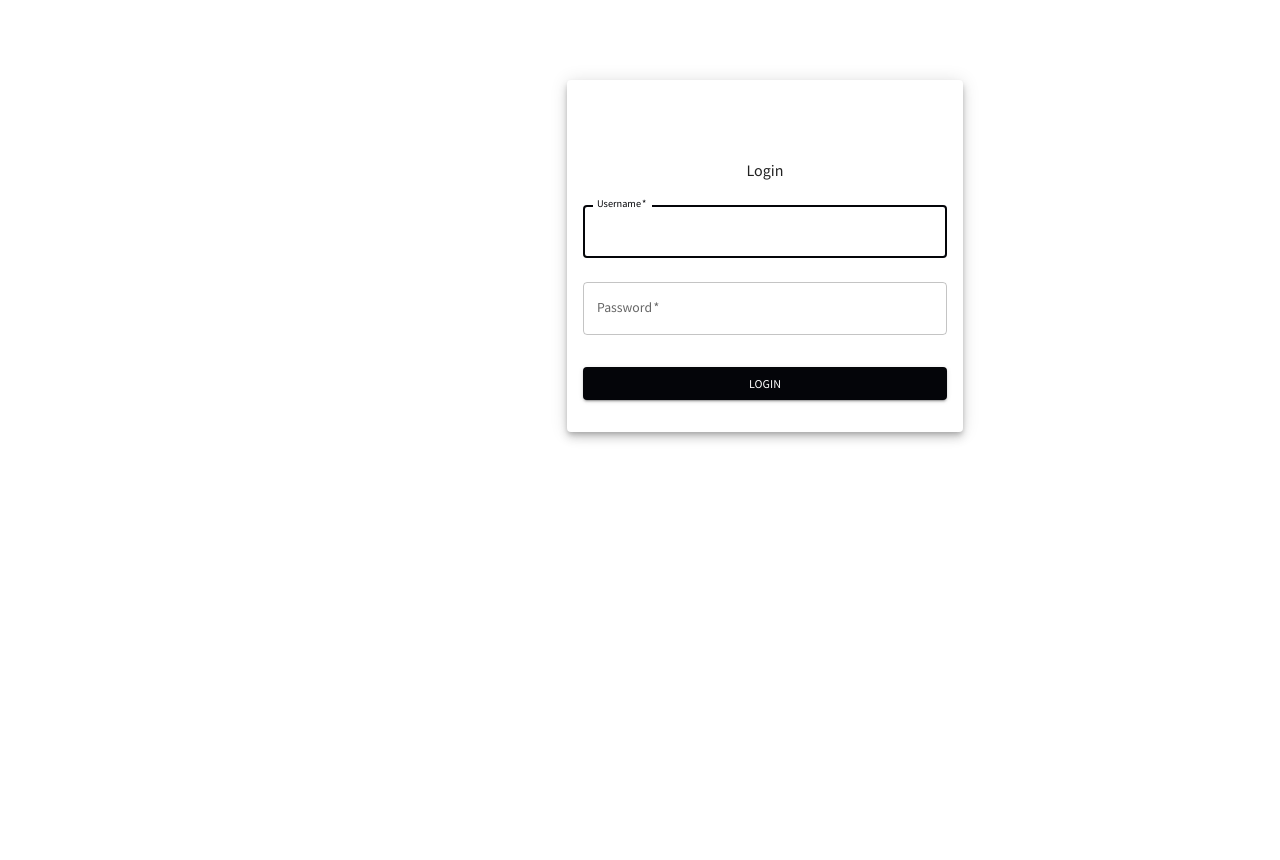
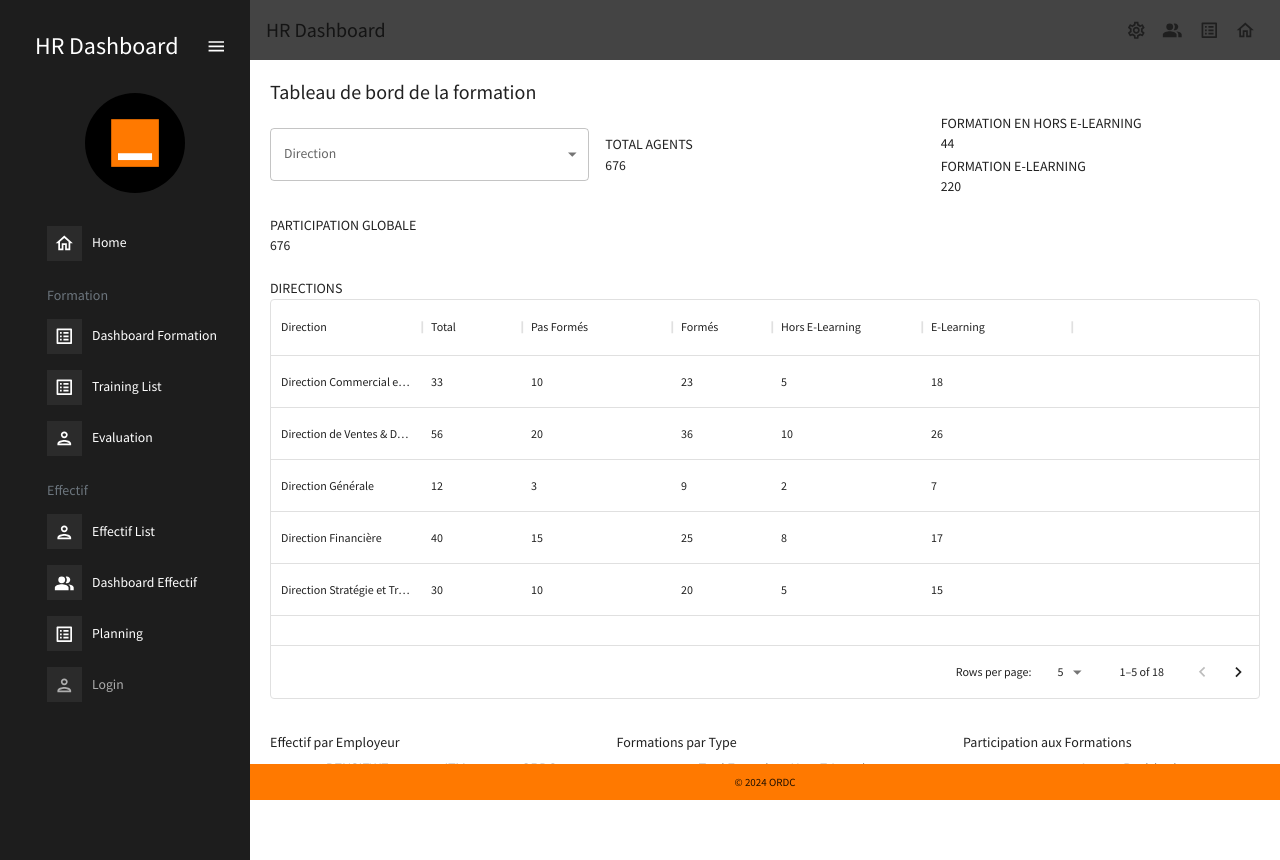
Before and after one commit to divineago/tempOrangeFront, a React (Create React App) app: page /trainingdashboard in a window 1280 px wide. Before the commit this address led to /login. Built offline with nearby package versions, Linux system fonts and the light colour scheme.

Commit message:
Mise à jour TRAINING DASHBOARD

```diff
--- a/package.json
+++ b/package.json
@@ -29,6 +29,8 @@
     "emailjs-com": "^3.2.0",
     "file-saver": "^2.0.5",
     "formik": "^2.2.9",
+    "jspdf": "^2.5.1",
+    "jspdf-autotable": "^3.8.2",
     "moment": "^2.30.1",
     "nodemailer": "^6.9.14",
     "react": "^18.2.0",
--- a/src/App.js
+++ b/src/App.js
@@ -1,7 +1,7 @@
-import React, { useState } from 'react';
+import React from 'react';
 import { ThemeProvider, CssBaseline } from '@mui/material';
 import { ColorModeContext, useMode } from './theme';
-import { Routes, Route, Navigate } from 'react-router-dom';
+import { Routes, Route } from 'react-router-dom';
 import Sidebar from './scenes/global/Sidebar';
 import Topbar from './scenes/global/Topbar';
 import TrainingForm from './scenes/training/TrainingForm';
@@ -20,30 +20,29 @@ import './index.css'; // Assurez-vous d'importer le fichier de styles
 
 function App() {
   const [theme, colorMode] = useMode();
-  const [isAuthenticated, setIsAuthenticated] = useState(false);
 
   return (
     <ColorModeContext.Provider value={colorMode}>
       <ThemeProvider theme={theme}>
         <CssBaseline />
         <div className="app">
-          {isAuthenticated && <Sidebar />}
+          <Sidebar />
           <main className="content">
-            {isAuthenticated && <Topbar />}
+            <Topbar />
             <div className="main-content">
               <Routes>
-                <Route path="/login" element={<Login setIsAuthenticated={setIsAuthenticated} />} />
+                <Route path="/login" element={<Login />} />
                 <Route path="/signup" element={<SignUpForm />} />
-                <Route path="/trainingdashboard" element={isAuthenticated ? <TrainingDashboard /> : <Navigate to="/login" />} />
-                <Route path="/trainingform" element={isAuthenticated ? <TrainingForm /> : <Navigate to="/login" />} />
-                <Route path="/trainingprogress" element={isAuthenticated ? <TrainingProgress /> : <Navigate to="/login" />} />
-                <Route path="/effectiflist" element={isAuthenticated ? <EffectifList /> : <Navigate to="/login" />} />
-                <Route path="/traininglist" element={isAuthenticated ? <TrainingList /> : <Navigate to="/login" />} />
-                <Route path="/effectifdashboard" element={isAuthenticated ? <EffectifDashboard /> : <Navigate to="/login" />} />
-                <Route path="/notificationpopup" element={isAuthenticated ? <NotificationPopup /> : <Navigate to="/login" />} />
-                <Route path="/evaluation" element={isAuthenticated ? <Evaluation /> : <Navigate to="/login" />} />
-                <Route path="/calendar" element={isAuthenticated ? <TrainingCalendar /> : <Navigate to="/login" />} />
-                <Route path="/admin" element={isAuthenticated ? <AdminView /> : <Navigate to="/login" />} />
+                <Route path="/trainingdashboard" element={<TrainingDashboard />} />
+                <Route path="/trainingform" element={<TrainingForm />} />
+                <Route path="/trainingprogress" element={<TrainingProgress />} />
+                <Route path="/effectiflist" element={<EffectifList />} />
+                <Route path="/traininglist" element={<TrainingList />} />
+                <Route path="/effectifdashboard" element={<EffectifDashboard />} />
+                <Route path="/notificationpopup" element={<NotificationPopup />} />
+                <Route path="/evaluation" element={<Evaluation />} />
+                <Route path="/calendar" element={<TrainingCalendar />} />
+                <Route path="/admin" element={<AdminView />} />
               </Routes>
             </div>
           </main>
--- a/src/data/mockData.js
+++ b/src/data/mockData.js
@@ -267,3 +267,58 @@ export const initialEffectifData = [
   },
   // Ajoutez plus d'effectifs initiaux au besoin
 ];
+export const mockData = {
+  totalAgents: 676,
+  trainingParticipation: {
+    inPerson: 44,
+    eLearning: 220,
+    total: 676,
+  },
+  directions: [
+    { name: 'Direction Commercial et Marketing B2B', total: 33, notTrained: 10, trained: 23, inPerson: 5, eLearning: 18 },
+    { name: 'Direction de Ventes & Distribution grand public', total: 56, notTrained: 20, trained: 36, inPerson: 10, eLearning: 26 },
+    { name: 'Direction Générale', total: 12, notTrained: 3, trained: 9, inPerson: 2, eLearning: 7 },
+    { name: 'Direction Financière', total: 40, notTrained: 15, trained: 25, inPerson: 8, eLearning: 17 },
+    { name: 'Direction Stratégie et Transformation', total: 30, notTrained: 10, trained: 20, inPerson: 5, eLearning: 15 },
+    { name: 'Direction des Ressources Humaines', total: 25, notTrained: 8, trained: 17, inPerson: 4, eLearning: 13 },
+    { name: 'Direction Expérience Client', total: 50, notTrained: 18, trained: 32, inPerson: 12, eLearning: 20 },
+    { name: 'Direction Achats et Logistique', total: 35, notTrained: 12, trained: 23, inPerson: 7, eLearning: 16 },
+    { name: 'Direction Juridique & Affaires Réglementaires', total: 22, notTrained: 6, trained: 16, inPerson: 3, eLearning: 13 },
+    { name: 'Direction Marketing & Communication B2C', total: 45, notTrained: 16, trained: 29, inPerson: 9, eLearning: 20 },
+    { name: 'Orange Money', total: 20, notTrained: 5, trained: 15, inPerson: 4, eLearning: 11 },
+    { name: 'DRSI', total: 38, notTrained: 12, trained: 26, inPerson: 8, eLearning: 18 },
+    { name: 'GRAND KATANGA', total: 32, notTrained: 10, trained: 22, inPerson: 6, eLearning: 16 },
+    { name: 'GRAND KASAI', total: 28, notTrained: 9, trained: 19, inPerson: 5, eLearning: 14 },
+    { name: 'GRAND KIVU', total: 24, notTrained: 8, trained: 16, inPerson: 4, eLearning: 12 },
+    { name: 'GRAND NORD', total: 26, notTrained: 7, trained: 19, inPerson: 5, eLearning: 14 },
+    { name: 'KONGO CENTRAL', total: 18, notTrained: 5, trained: 13, inPerson: 3, eLearning: 10 },
+    { name: 'KINSHASA', total: 70, notTrained: 25, trained: 45, inPerson: 15, eLearning: 30 },
+  ],
+  donutDataEffectif: {
+    labels: ['BENSIZWE', 'ITM', 'ORDC'],
+    datasets: [
+      {
+        data: [272, 140, 264],
+        backgroundColor: ['#FF6384', '#36A2EB', '#FFCE56'],
+      },
+    ],
+  },
+  donutDataFormation: {
+    labels: ['Total Formations Hors E-Learning', 'Total Formations E-Learning'],
+    datasets: [
+      {
+        data: [44, 220],
+        backgroundColor: ['#FF6384', '#FFCE56'],
+      },
+    ],
+  },
+  donutDataParticipation: {
+    labels: ['Aucune Participation', 'Au Moins Une Participation'],
+    datasets: [
+      {
+        data: [676, 0],
+        backgroundColor: ['#FF6384', '#FFCE56'],
+      },
+    ],
+  },
+};
--- a/src/scenes/global/Sidebar.jsx
+++ b/src/scenes/global/Sidebar.jsx
@@ -29,7 +29,6 @@ const Sidebar = () => {
   const [isCollapsed, setIsCollapsed] = useState(false);
   const [selected, setSelected] = useState('Dashboard');
   const [openLogin, setOpenLogin] = useState(false);
-  const [isAuthenticated, setIsAuthenticated] = useState(false);
 
   const toggleSidebar = () => {
     setIsCollapsed(!isCollapsed);
@@ -169,11 +168,9 @@ const Sidebar = () => {
               selected={selected}
               setSelected={setSelected}
             />
-            {!isAuthenticated && (
-              <MenuItem onClick={handleOpenLogin} icon={<PersonOutlinedIcon />}>
-                <Typography>Login</Typography>
-              </MenuItem>
-            )}
+            <MenuItem onClick={handleOpenLogin} icon={<PersonOutlinedIcon />}>
+              <Typography>Login</Typography>
+            </MenuItem>
           </Box>
         </Menu>
       </ProSidebar>
@@ -198,7 +195,7 @@ const Sidebar = () => {
             p: 4,
           }}
         >
-          <Login setIsAuthenticated={setIsAuthenticated} />
+          <Login />
         </Box>
       </Modal>
     </Box>
--- a/src/scenes/training/TrainingCalendar.jsx
+++ b/src/scenes/training/TrainingCalendar.jsx
@@ -2,77 +2,128 @@ import React, { useState } from 'react';
 import { Calendar, momentLocalizer } from 'react-big-calendar';
 import moment from 'moment';
 import 'react-big-calendar/lib/css/react-big-calendar.css';
-import { Box, Button, Modal, TextField, Typography } from '@mui/material';
-
-// Configurer moment en français
-import 'moment/locale/fr';
-moment.locale('fr');
+import { Box, Button, Dialog, DialogActions, DialogContent, DialogTitle, TextField } from '@mui/material';
 
 const localizer = momentLocalizer(moment);
 
-const messages = {
-  allDay: 'Toute la journée',
-  previous: 'Précédent',
-  next: 'Suivant',
-  today: "Aujourd'hui",
-  month: 'Mois',
-  week: 'Semaine',
-  day: 'Jour',
-  agenda: 'Agenda',
-  date: 'Date',
-  time: 'Heure',
-  event: 'Événement',
-  showMore: total => `+ ${total} plus`,
-};
+const events = [
+  // Exemple de données d'événements
+  {
+    title: 'Formation A',
+    start: new Date(2024, 6, 10),
+    end: new Date(2024, 6, 15),
+    evaluation: new Date(2024, 6, 17)
+  },
+  {
+    title: 'Formation B',
+    start: new Date(2024, 6, 20),
+    end: new Date(2024, 6, 25),
+    evaluation: new Date(2024, 6, 27)
+  },
+];
 
 const TrainingCalendar = () => {
-  const [events, setEvents] = useState([]);
-  const [open, setOpen] = useState(false);
-  const [title, setTitle] = useState('');
-  const [start, setStart] = useState('');
-  const [end, setEnd] = useState('');
+  const [openDialog, setOpenDialog] = useState(false);
+  const [newEvent, setNewEvent] = useState({
+    title: '',
+    start: '',
+    end: '',
+    evaluation: ''
+  });
 
-  const handleSelect = ({ start, end }) => {
-    setStart(start);
-    setEnd(end);
-    setOpen(true);
+  const handleOpenDialog = () => setOpenDialog(true);
+  const handleCloseDialog = () => setOpenDialog(false);
+
+  const handleInputChange = (e) => {
+    const { name, value } = e.target;
+    setNewEvent({ ...newEvent, [name]: value });
   };
 
-  const handleSubmit = () => {
-    setEvents([...events, { title, start, end }]);
-    setOpen(false);
+  const handleAddEvent = () => {
+    events.push({
+      title: newEvent.title,
+      start: new Date(newEvent.start),
+      end: new Date(newEvent.end),
+      evaluation: new Date(newEvent.evaluation)
+    });
+    setOpenDialog(false);
+    setNewEvent({ title: '', start: '', end: '', evaluation: '' });
   };
 
   return (
-    <Box p={2}>
-      <Typography variant="h4" gutterBottom>
-        Calendrier des formations
-      </Typography>
-      <Calendar
-        localizer={localizer}
-        events={events}
-        selectable
-        onSelectSlot={handleSelect}
-        style={{ height: 500 }}
-        messages={messages} // Ajouter les messages en français
-      />
-      <Modal open={open} onClose={() => setOpen(false)}>
-        <Box p={4} bgcolor="white" margin="auto" borderRadius={4}>
-          <Typography variant="h6" gutterBottom>
-            Ajouter une formation
-          </Typography>
+    <Box m="20px">
+      <Button variant="contained" color="primary" onClick={handleOpenDialog}>
+        Add Training
+      </Button>
+
+      <Dialog open={openDialog} onClose={handleCloseDialog}>
+        <DialogTitle>Add Training</DialogTitle>
+        <DialogContent>
           <TextField
-            label="Titre"
-            value={title}
-            onChange={(e) => setTitle(e.target.value)}
+            margin="dense"
+            label="Title"
+            name="title"
+            value={newEvent.title}
+            onChange={handleInputChange}
             fullWidth
-            required
           />
-          <Button variant="contained" color="primary" onClick={handleSubmit} sx={{ mt: 2 }}>
-            Ajouter
+          <TextField
+            margin="dense"
+            label="Start Date"
+            name="start"
+            type="date"
+            value={newEvent.start}
+            onChange={handleInputChange}
+            fullWidth
+            InputLabelProps={{
+              shrink: true,
+            }}
+          />
+          <TextField
+            margin="dense"
+            label="End Date"
+            name="end"
+            type="date"
+            value={newEvent.end}
+            onChange={handleInputChange}
+            fullWidth
+            InputLabelProps={{
+              shrink: true,
+            }}
+          />
+          <TextField
+            margin="dense"
+            label="Evaluation Date"
+            name="evaluation"
+            type="date"
+            value={newEvent.evaluation}
+            onChange={handleInputChange}
+            fullWidth
+            InputLabelProps={{
+              shrink: true,
+            }}
+          />
+        </DialogContent>
+        <DialogActions>
+          <Button onClick={handleCloseDialog} color="primary">
+            Cancel
           </Button>
-        </Box>
-      </Modal>
+          <Button onClick={handleAddEvent} color="primary">
+            Add
+          </Button>
+        </DialogActions>
+      </Dialog>
+
+      <Box mt="20px" height="600px">
+        <Calendar
+          localizer={localizer}
+          events={events}
+          startAccessor="start"
+          endAccessor="end"
+          style={{ height: 600 }}
+          views={['month', 'week', 'day', 'agenda']}
+        />
+      </Box>
     </Box>
   );
 };
--- a/src/scenes/training/TrainingDashboard.jsx
+++ b/src/scenes/training/TrainingDashboard.jsx
@@ -1,54 +1,12 @@
 import React, { useState } from 'react';
-import { Grid, FormControl, InputLabel, Select, MenuItem } from '@mui/material';
-import { Pie } from 'react-chartjs-2';
+import { Grid, FormControl, InputLabel, Select, MenuItem, Typography, Box } from '@mui/material';
+import { DataGrid } from '@mui/x-data-grid';
+import { Doughnut } from 'react-chartjs-2';
 import 'chart.js/auto';
+import { mockData } from '../../data/mockData';
 
 const TrainingDashboard = () => {
-  const [filters, setFilters] = useState({ filterName: '' });
-
-  const data = {
-    totalAgents: 676,
-    trainingParticipation: {
-      inPerson: 44,
-      eLearning: 220,
-      total: 676,
-    },
-    directions: [
-      { name: 'Direction Commercial et Marketing B2B', total: 33, notTrained: 33, trained: 0, inPerson: 0, eLearning: 0 },
-      { name: 'Direction de Ventes & Distribution grand public', total: 56, notTrained: 0, trained: 56, inPerson: 0, eLearning: 0 },
-      // Add other directions...
-    ],
-  };
-
-  const pieDataEffectif = {
-    labels: ['BENSIZWE', 'ITM', 'ORDC'],
-    datasets: [
-      {
-        data: [272, 140, 264],
-        backgroundColor: ['#FF6384', '#36A2EB', '#FFCE56'],
-      },
-    ],
-  };
-
-  const pieDataFormation = {
-    labels: ['Total Formations Hors E-Learning', 'Total Formations E-Learning'],
-    datasets: [
-      {
-        data: [44, 220],
-        backgroundColor: ['#FF6384', '#FFCE56'],
-      },
-    ],
-  };
-
-  const pieDataParticipation = {
-    labels: ['Aucune Participation', 'Au Moins Une Participation'],
-    datasets: [
-      {
-        data: [676, 0],
-        backgroundColor: ['#FF6384', '#FFCE56'],
-      },
-    ],
-  };
+  const [filters, setFilters] = useState({ direction: '' });
 
   const handleChange = (event) => {
     setFilters({
@@ -57,86 +15,85 @@ const TrainingDashboard = () => {
     });
   };
 
+  // Ajout d'un id unique à chaque direction
+  const directionsWithId = mockData.directions.map((direction, index) => ({
+    id: index + 1, // Assurez-vous que cet id est unique pour chaque direction
+    ...direction
+  }));
+
+  const filteredDirections = filters.direction
+    ? directionsWithId.filter((direction) => direction.name === filters.direction)
+    : directionsWithId;
+
+  const columns = [
+    { field: 'name', headerName: 'Direction', width: 150 },
+    { field: 'total', headerName: 'Total', width: 100 },
+    { field: 'notTrained', headerName: 'Pas Formés', width: 150 },
+    { field: 'trained', headerName: 'Formés', width: 100 },
+    { field: 'inPerson', headerName: 'Hors E-Learning', width: 150 },
+    { field: 'eLearning', headerName: 'E-Learning', width: 150 },
+  ];
+
   return (
     <div>
-      <Grid container spacing={2}>
-        <Grid item xs={12}>
-          <FormControl variant="outlined" style={{ minWidth: 200, marginRight: 20 }}>
-            <InputLabel>Filter Name</InputLabel>
+      <Typography variant="h4" gutterBottom>
+        Tableau de bord de la formation
+      </Typography>
+      <Grid container spacing={2} alignItems="center">
+        <Grid item xs={12} sm={6} md={4}>
+          <FormControl variant="outlined" fullWidth>
+            <InputLabel>Direction</InputLabel>
             <Select
-              name="filterName"
-              value={filters.filterName}
+              name="direction"
+              value={filters.direction}
               onChange={handleChange}
-              label="Filter Name"
+              label="Direction"
             >
-              <MenuItem value=""><em>None</em></MenuItem>
-              <MenuItem value="value1">Value 1</MenuItem>
-              <MenuItem value="value2">Value 2</MenuItem>
+              <MenuItem value=""><em>Toutes les directions</em></MenuItem>
+              {mockData.directions.map((direction, index) => (
+                <MenuItem key={index} value={direction.name}>{direction.name}</MenuItem>
+              ))}
             </Select>
           </FormControl>
         </Grid>
         <Grid item xs={12} md={4}>
-          <div className="total-agents">
-            <h2>TOTAL AGENTS</h2>
-            <p>{data.totalAgents}</p>
-          </div>
+          <Typography variant="h6">TOTAL AGENTS</Typography>
+          <Typography variant="body1">{mockData.totalAgents}</Typography>
         </Grid>
         <Grid item xs={12} md={4}>
-          <div className="training-participation">
-            <h2>FORMATION EN HORS E-LEARNING</h2>
-            <p>{data.trainingParticipation.inPerson}</p>
-            <h2>FORMATION E-LEARNING</h2>
-            <p>{data.trainingParticipation.eLearning}</p>
-          </div>
+          <Typography variant="h6">FORMATION EN HORS E-LEARNING</Typography>
+          <Typography variant="body1">{mockData.trainingParticipation.inPerson}</Typography>
+          <Typography variant="h6">FORMATION E-LEARNING</Typography>
+          <Typography variant="body1">{mockData.trainingParticipation.eLearning}</Typography>
         </Grid>
         <Grid item xs={12} md={4}>
-          <div className="overall-participation">
-            <h2>PARTICIPATION GLOBALE</h2>
-            <p>{data.trainingParticipation.total}</p>
-          </div>
-        </Grid>
-        <Grid item xs={12}>
-          <div className="directions-table">
-            <h2>DIRECTIONS</h2>
-            <table>
-              <thead>
-                <tr>
-                  <th>Direction</th>
-                  <th>Total</th>
-                  <th>Pas Formés</th>
-                  <th>Formés</th>
-                  <th>Hors E-Learning</th>
-                  <th>E-Learning</th>
-                </tr>
-              </thead>
-              <tbody>
-                {data.directions.map((direction, index) => (
-                  <tr key={index}>
-                    <td>{direction.name}</td>
-                    <td>{direction.total}</td>
-                    <td>{direction.notTrained}</td>
-                    <td>{direction.trained}</td>
-                    <td>{direction.inPerson}</td>
-                    <td>{direction.eLearning}</td>
-                  </tr>
-                ))}
-              </tbody>
-            </table>
-          </div>
-        </Grid>
-        <Grid item xs={12} md={4}>
-          <h3>Graphique sur l'effectif</h3>
-          <Pie data={pieDataEffectif} />
-        </Grid>
-        <Grid item xs={12} md={4}>
-          <h3>Graphique des formations en présentiel et par E-learning</h3>
-          <Pie data={pieDataFormation} />
-        </Grid>
-        <Grid item xs={12} md={4}>
-          <h3>Graphique sur la participation aux formations</h3>
-          <Pie data={pieDataParticipation} />
+          <Typography variant="h6">PARTICIPATION GLOBALE</Typography>
+          <Typography variant="body1">{mockData.trainingParticipation.total}</Typography>
         </Grid>
       </Grid>
+      <Typography variant="h6" style={{ marginTop: '20px' }}>DIRECTIONS</Typography>
+      <div style={{ height: 400, width: '100%' }}>
+        <DataGrid
+          rows={filteredDirections}
+          columns={columns}
+          pageSize={5}
+          rowsPerPageOptions={[5, 10, 20]}
+        />
+      </div>
+      <Box display="flex" justifyContent="space-between" mt={4}>
+        <Box width="30%">
+          <Typography variant="h6">Effectif par Employeur</Typography>
+          <Doughnut data={mockData.donutDataEffectif} options={{ maintainAspectRatio: false }} width={200} height={200} />
+        </Box>
+        <Box width="30%">
+          <Typography variant="h6">Formations par Type</Typography>
+          <Doughnut data={mockData.donutDataFormation} options={{ maintainAspectRatio: false }} width={200} height={200} />
+        </Box>
+        <Box width="30%">
+          <Typography variant="h6">Participation aux Formations</Typography>
+          <Doughnut data={mockData.donutDataParticipation} options={{ maintainAspectRatio: false }} width={200} height={200} />
+        </Box>
+      </Box>
     </div>
   );
 };
```
Also changed, not shown: src/scenes/global/Topbar.jsx (+3 -12 lines), 1 other file (tests, documents, lock files or other folders).
